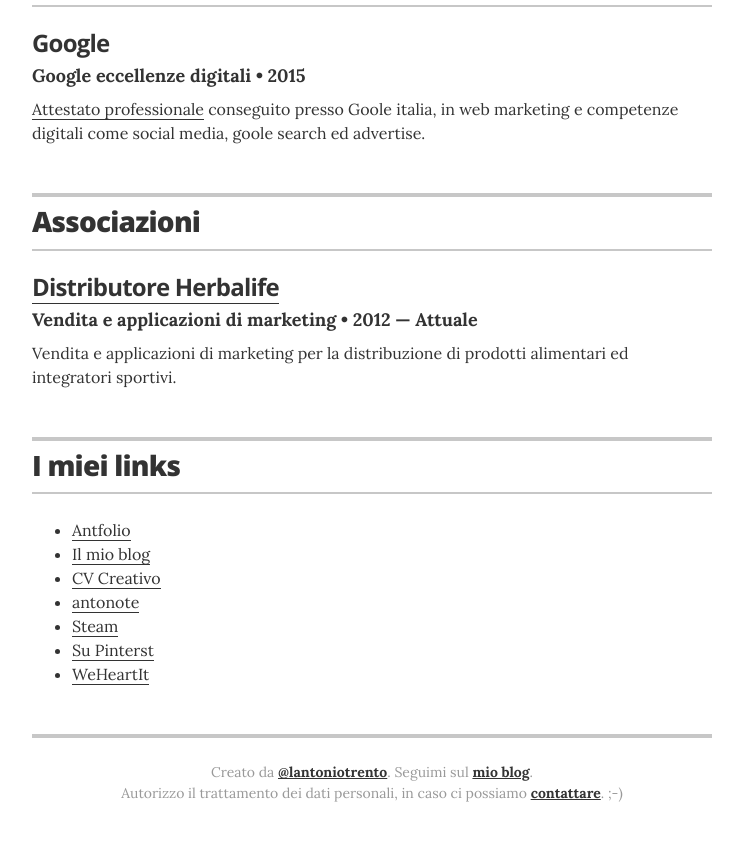
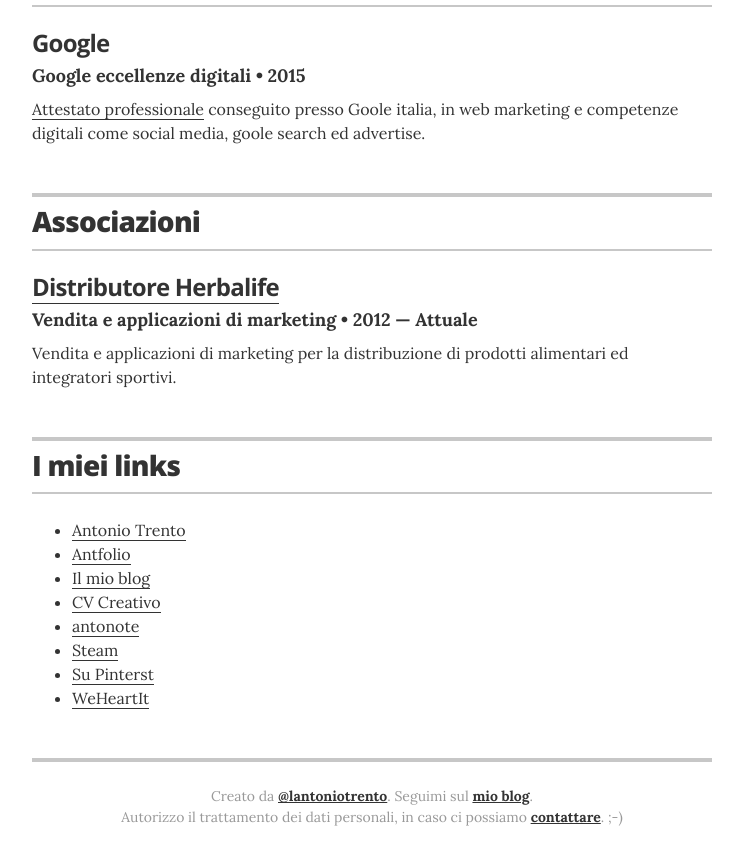
Before and after one commit to madkcv/antcv.github.io, a Jekyll site: the page built from index.html, in a window 1280 px wide and 900 px high, scrolled down 4978 px. Shown: the top 865 px of the window, without its empty margins (268-1011 px from the left). Built offline with Jekyll 4.4.1, drawn with Linux system fonts in a browser that asks for light colours.

Commit message:
Antonio Trento

```diff
--- a/_layouts/resume.html
+++ b/_layouts/resume.html
@@ -299,6 +299,7 @@
 
         <div class="resume-item">
           <ul class="resume-item-list">
+            <li><a href="https://antoniotrento.github.io">Antonio Trento</a></li>
             <li><a href="https://antfolio.github.io">Antfolio</a></li>
             <li><a href="https://blogantoniotrento.github.io">Il mio blog</a></li>
             <li><a href="https://www.dropbox.com/s/jc9uxfu9565b323/CV-2016-Antonio-Trento-Creativo.pdf?dl=0">CV Creativo</a></li>
```
